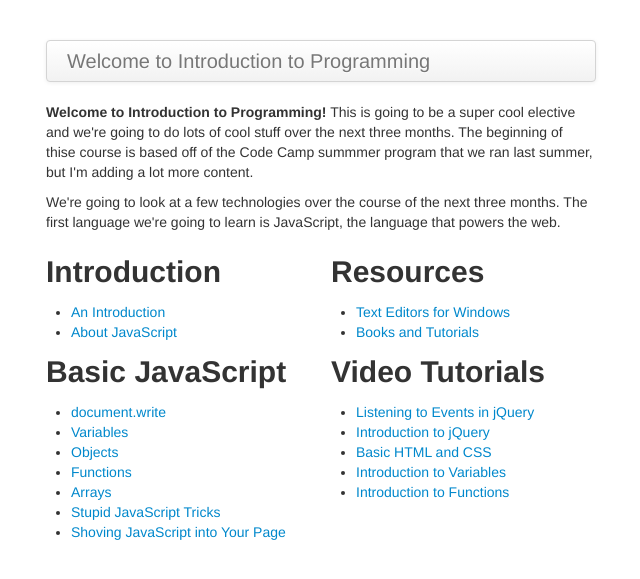
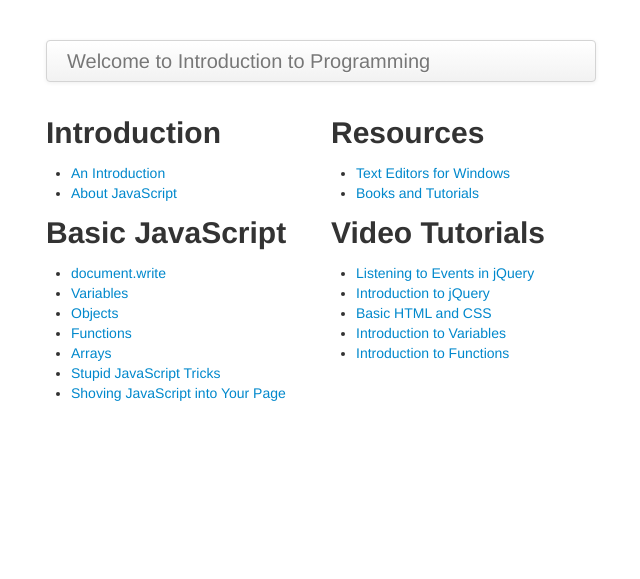
Before and after one commit to scholarsnyc/code-camp, a Jekyll site: the page built from index.html, in a window 1280 px wide. Shown: the top 579 px of the page, without its empty margins (319-959 px from the left). Built offline with Jekyll 4.4.1, drawn with Linux system fonts in a browser that asks for light colours.

Commit message:
Remove introductory paragraphs

```diff
--- a/index.html
+++ b/index.html
@@ -6,8 +6,8 @@
 <div class="row">
   <div class="span2">
     <!--<iframe src="http://player.vimeo.com/video/50107281" width="550" height="412" frameborder="0" webkitAllowFullScreen mozallowfullscreen allowFullScreen></iframe>-->
-    <p><strong>Welcome to Introduction to Programming!</strong> This is going to be a super cool elective and we're going to do lots of cool stuff over the next three months. The beginning of thise course is based off of the Code Camp summmer program that we ran last summer, but I'm adding a lot more content.</p>
-    <p>We're going to look at a few technologies over the course of the next three months. The first language we're going to learn is JavaScript, the language that powers the web.</p>
+    <!--<p><strong>Welcome to Introduction to Programming!</strong> This is going to be a super cool elective and we're going to do lots of cool stuff over the next three months. The beginning of thise course is based off of the Code Camp summmer program that we ran last summer, but I'm adding a lot more content.</p>-->
+    <!--<p>We're going to look at a few technologies over the course of the next three months. The first language we're going to learn is JavaScript, the language that powers the web.</p>-->
     <!--<h3>Things You Should Be Working on Today</h3>-->
     <!--<ul>-->
       <!--<li>Read the <a href="/introduction/introduction.html" title="An Introduction | Introduction to Programming">introduction</a> to the course.</li>-->
```
